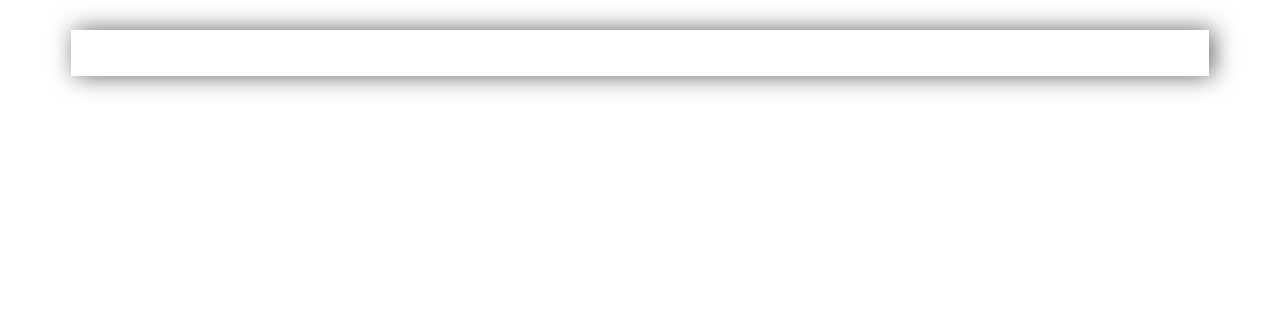
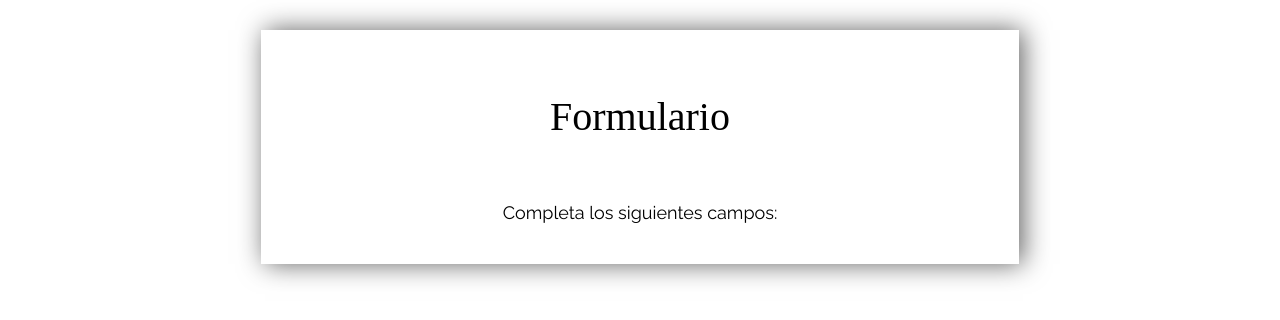
Before and after one commit to iRetray/EncuestaEmpresarial, a plain HTML site: page formulario.html in a window 1280 px wide. Drawn offline with Linux system fonts and the light colour scheme; a web font is replaced by a local one.

Commit message:
Organizacion

```diff
--- a/css/estilos.css
+++ b/css/estilos.css
@@ -42,7 +42,7 @@ margin-right: 30px;
 }
 
 .tablaFormulario {
-	width: 90%;
+	width: 60%;
 	margin-top: 30px;
 	min-width: 410px;
 
@@ -51,8 +51,8 @@ margin-right: 30px;
 box-shadow: 4px 0px 25px 0px rgba(0,0,0,0.62);
 padding: 20px;
 margin: auto;
-margin-left: 5%;
-margin-right: 5%;
+margin-left: 20%;
+margin-right: 20%;
 }
 
 .tablaFooter {
--- a/formulario.html
+++ b/formulario.html
@@ -3,14 +3,21 @@
 <head>
 	<meta charset="utf-8">
 	<link rel="stylesheet" type="text/css" href="css/estilos.css">
+	<link href="https://fonts.googleapis.com/css?family=Hepta+Slab&display=swap" rel="stylesheet">
+	<link href="https://fonts.googleapis.com/css?family=Raleway&display=swap" rel="stylesheet">
 	<title>Formulario</title>
 </head>
 <body>
-<section class="top">
+<section class="top" align="center">
 <table class="tablaFormulario" align="center">
 		<tr class="fila1" align="center">
 			<td class="columna1">
-
+				<p class="textosGrandes">Formulario</p>
+			</td>
+		</tr>
+		<tr class="fila1" align="center">
+			<td class="columna1">
+				<p class="textoNormal1">Completa los siguientes campos:</p>
 			</td>
 		</tr>
 </table>
```
